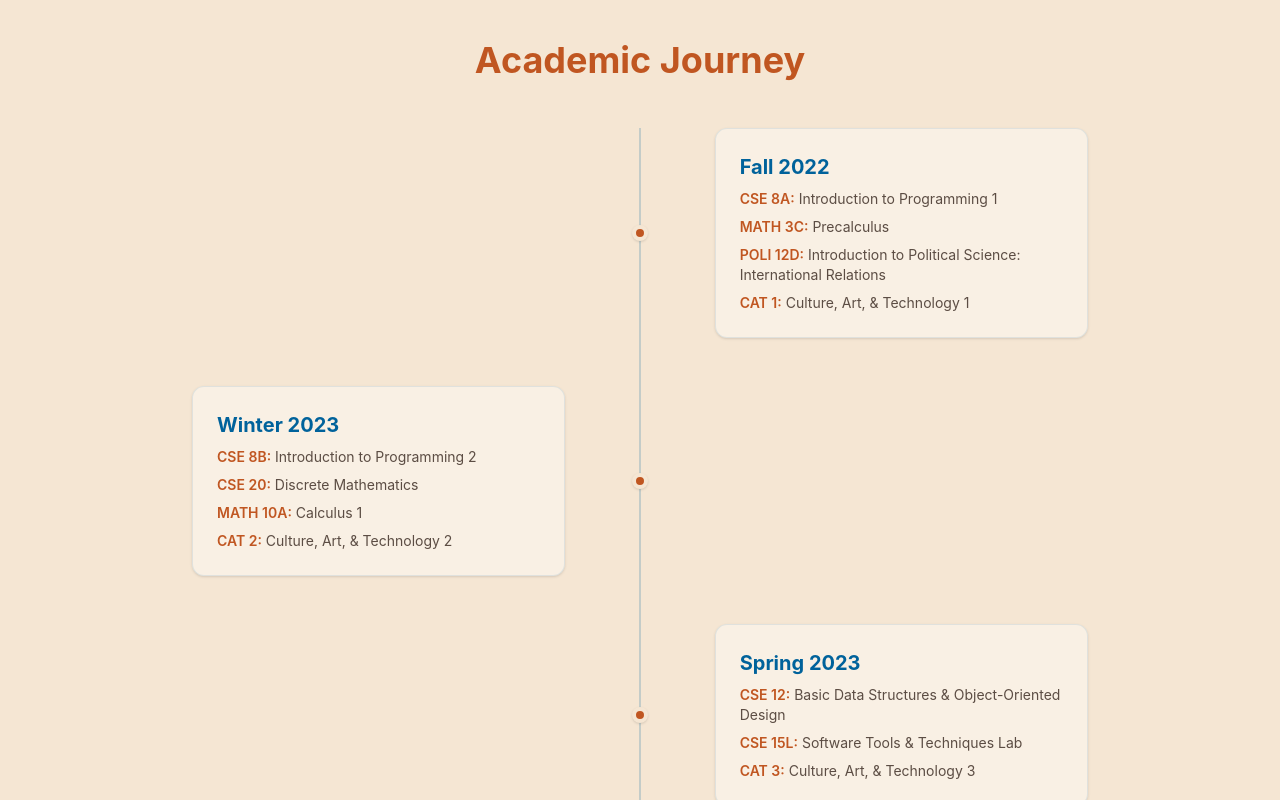
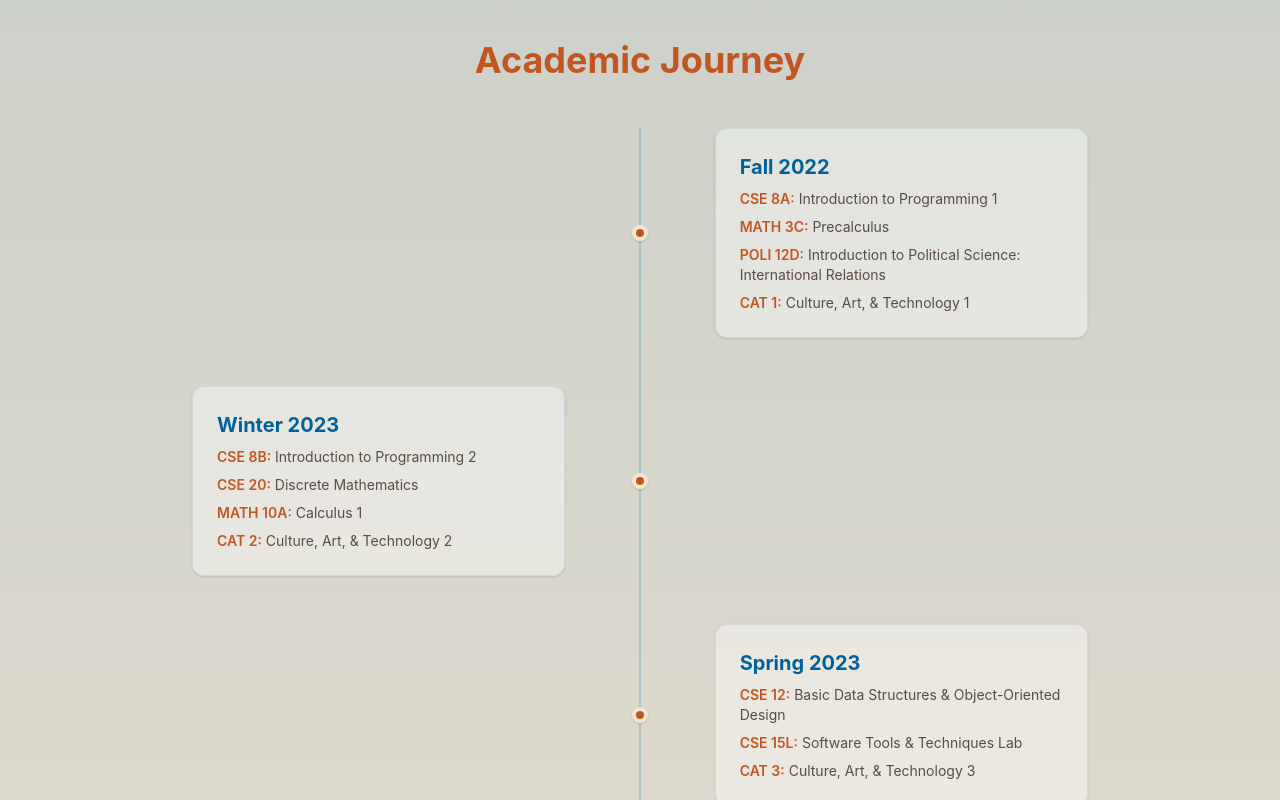
Before and after one commit to acjeter/acjeter.github.io, a React (Vite) app: page /courses in a window 1280 px wide. Shown: the top 800 px of the page. Built offline with nearby package versions, Linux system fonts and the light colour scheme.

Commit message:
Created the Layout component and refactored pages with a background gradient.

```diff
--- a/index.html
+++ b/index.html
@@ -3,7 +3,7 @@
 
 <head>
   <meta charset="UTF-8" />
-  <link rel="icon" type="image/png" href="/favicon.png" />
+  <link rel="icon" type="image/png" href="/favicon.png?v=2" />
   <meta name="viewport" content="width=device-width, initial-scale=1.0" />
   <title>Andrew Jeter - Portfolio</title>
 </head>
--- /dev/null
+++ b/src/components/Layout.tsx
@@ -0,0 +1,25 @@
+import React from 'react';
+
+interface LayoutProps {
+    children: React.ReactNode;
+    showGradients?: boolean;
+    className?: string;
+}
+
+const Layout: React.FC<LayoutProps> = ({ children, showGradients = false, className = "" }) => (
+    <div className="min-h-screen bg-sand text-desert-dark overflow-hidden relative">
+        {/* Background gradients */}
+        {showGradients && (
+            <>
+                <div className="absolute top-0 left-0 w-full h-1/2 bg-gradient-to-b from-ocean/20 to-transparent z-0" />
+                <div className="absolute bottom-0 left-0 w-full h-1/2 bg-gradient-to-t from-terracotta/10 to-transparent z-0" />
+            </>
+        )}
+
+        <div className={`relative z-10 ${className}`}>
+            {children}
+        </div>
+    </div>
+);
+
+export default Layout;
--- a/src/pages/Courses.tsx
+++ b/src/pages/Courses.tsx
@@ -9,6 +9,7 @@
 import React, { useEffect } from 'react';
 import { Link } from 'react-router-dom';
 import { motion } from 'framer-motion';
+import Layout from '../components/Layout';
 
 interface Course {
     id: string;
@@ -163,7 +164,7 @@ const Courses: React.FC = () => {
         document.title = 'Courses – Andrew Jeter';
     }, []);
     return (
-        <div className="min-h-screen bg-sand text-desert-dark p-10">
+        <Layout showGradients={true} className="p-10">
             <motion.h2
                 initial={{ opacity: 0, x: -20 }}
                 animate={{ opacity: 1, x: 0 }}
@@ -227,7 +228,7 @@ const Courses: React.FC = () => {
                     ← Back to Home
                 </Link>
             </div>
-        </div>
+        </Layout>
     );
 };
 
--- a/src/pages/Home.tsx
+++ b/src/pages/Home.tsx
@@ -1,18 +1,14 @@
 import React, { useEffect } from 'react';
 import { Link } from 'react-router-dom';
 import { motion } from 'framer-motion';
+import Layout from '../components/Layout';
 
 const Home: React.FC = () => {
     useEffect(() => {
         document.title = 'Home – Andrew Jeter';
     }, []);
     return (
-        <div className="min-h-screen bg-sand text-desert-dark font-sans overflow-hidden relative">
-            {/* Background Elements */}
-            <div className="absolute top-0 left-0 w-full h-1/2 bg-gradient-to-b from-ocean/20 to-transparent z-0"></div>
-            <div className="absolute bottom-0 left-0 w-full h-1/2 bg-gradient-to-t from-terracotta/10 to-transparent z-0"></div>
-
-            <div className="relative z-10 container mx-auto px-6 py-20 flex flex-col items-center justify-center min-h-screen text-center">
+        <Layout showGradients={true} className="container mx-auto px-6 py-20 flex flex-col items-center justify-center min-h-screen text-center">
             <motion.h1
                 initial={{ opacity: 0, y: -20 }}
                 animate={{ opacity: 1, y: 0 }}
@@ -61,8 +57,8 @@ const Home: React.FC = () => {
                     </Link>
                 </div>
             </motion.div>
-            </div>
-        </div>
+
+        </Layout >
     );
 };
 
--- a/src/pages/Projects.tsx
+++ b/src/pages/Projects.tsx
@@ -1,6 +1,7 @@
 import React, { useEffect } from 'react';
 import { Link } from 'react-router-dom';
 import { motion } from 'framer-motion';
+import Layout from '../components/Layout';
 
 const Projects: React.FC = () => {
     useEffect(() => {
@@ -8,7 +9,7 @@ const Projects: React.FC = () => {
     }, []);
 
     return (
-        <div className="min-h-screen bg-sand text-desert-dark p-10">
+        <Layout showGradients={true} className="p-10">
             <motion.h2
                 initial={{ opacity: 0, x: -20 }}
                 animate={{ opacity: 1, x: 0 }}
@@ -63,7 +64,7 @@ const Projects: React.FC = () => {
                     ← Back to Home
                 </Link>
             </div>
-        </div>
+        </Layout>
     );
 };
 
```
Lines whose indentation alone changed are shown as unchanged.
